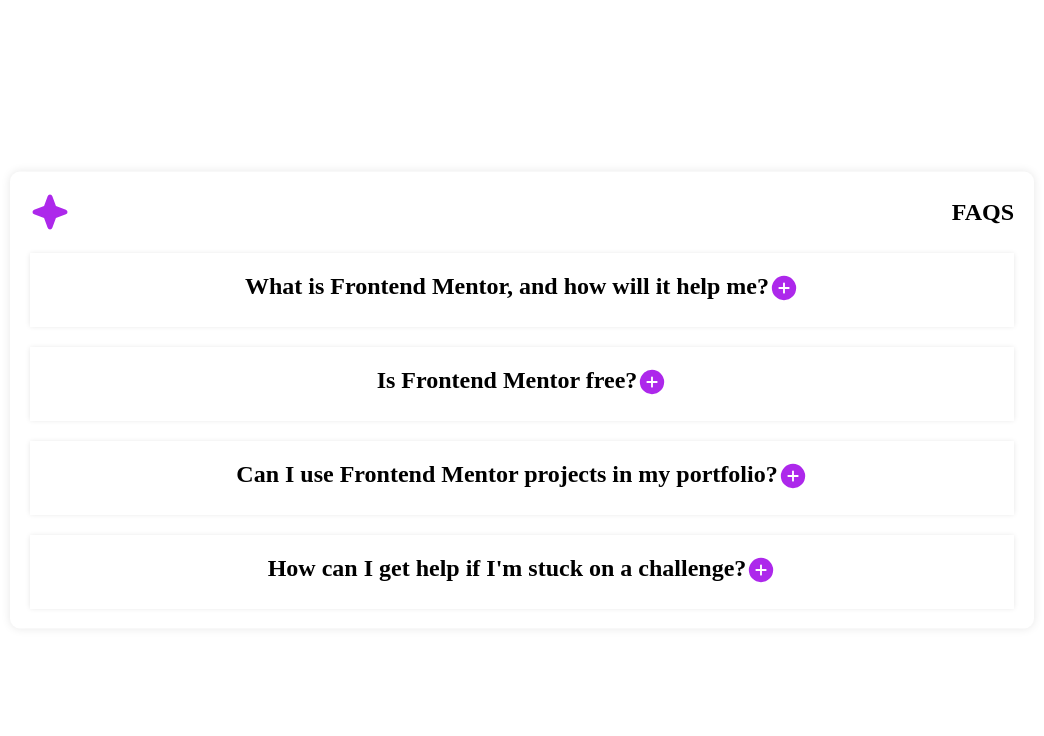
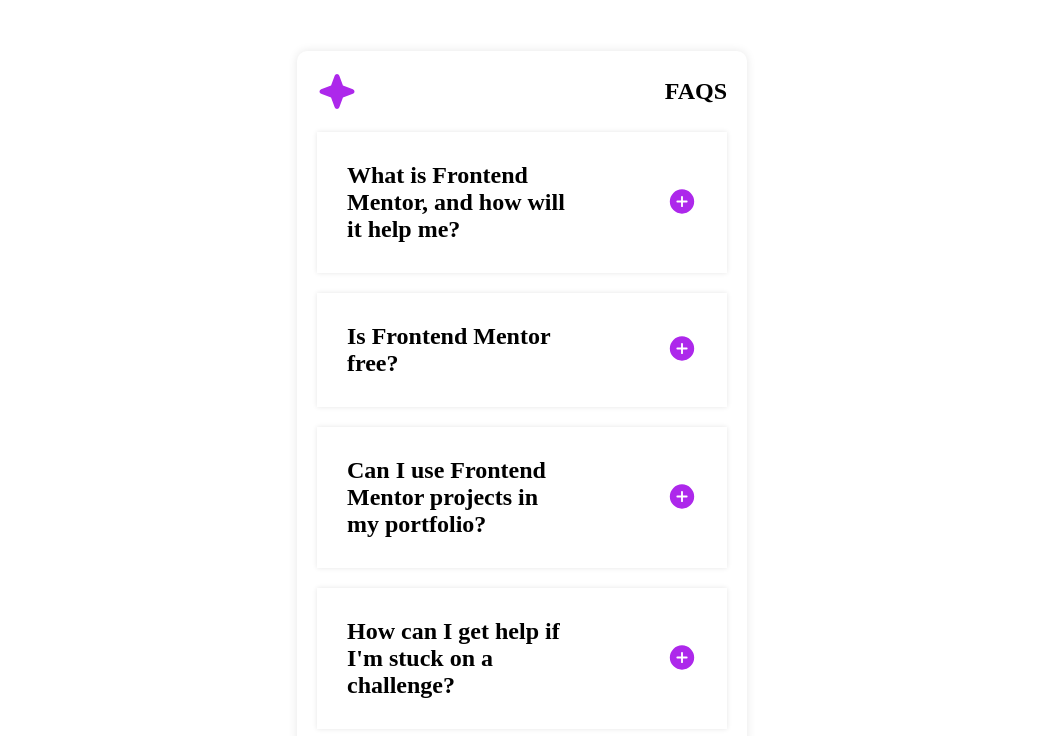
Before and after one commit to Ayokunnumi1/faqs-app, a website: page index.html in a window 1280 px wide. Shown: the whole page, without its empty margins (118-1162 px from the left). Drawn offline with Linux system fonts and the light colour scheme.

Commit message:
Update the width & display styles

```diff
--- a/index.css
+++ b/index.css
@@ -24,7 +24,7 @@
   top: 50%;
   left: 50%;
   transform: translate(-50%, -50%);
-  width: 80%;
+  width: 450px;
   box-shadow: 0 0 10px rgba(0, 0, 0, 0.1);
   border-radius: 10px;
   padding: 20px;
@@ -55,10 +55,22 @@
 
 .faq_first_content {
   display: flex;
+  flex-direction: row;
   justify-content: space-between;
-  align-self: center;
+  align-items: center;
+  width: 100%;
+  gap: 100px;
+  text-align: left;
+  padding: 10px;
 }
 
 p {
   margin-top: 20px;
 }
+
+@media screen and (min-width = 768px){
+  #section {
+    width: 80%;
+  }
+
+}
```
